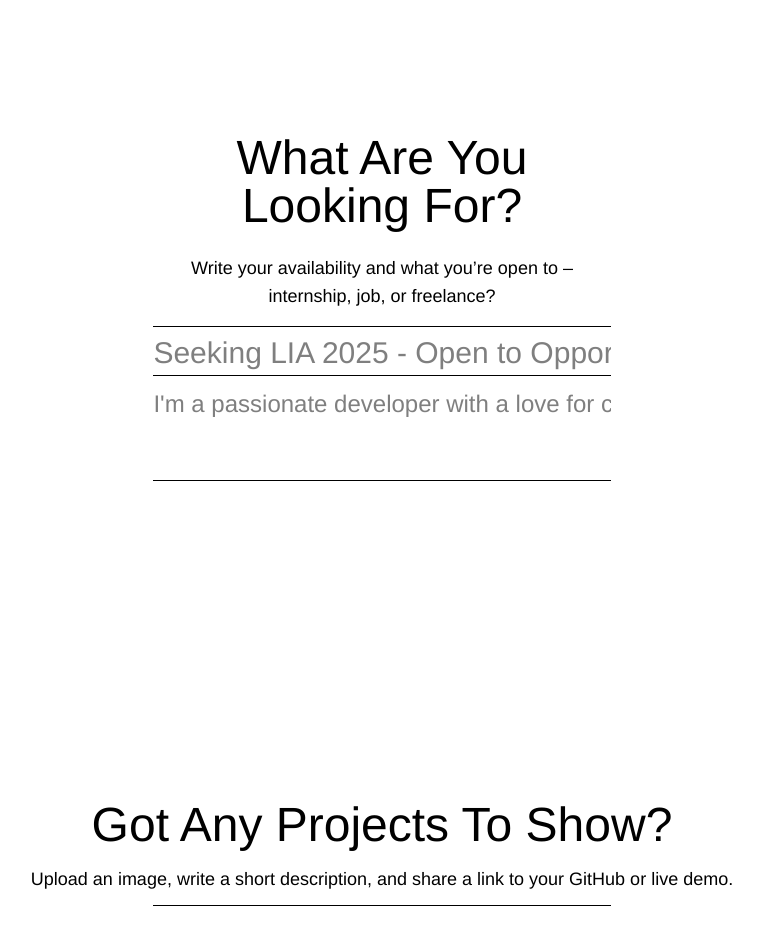
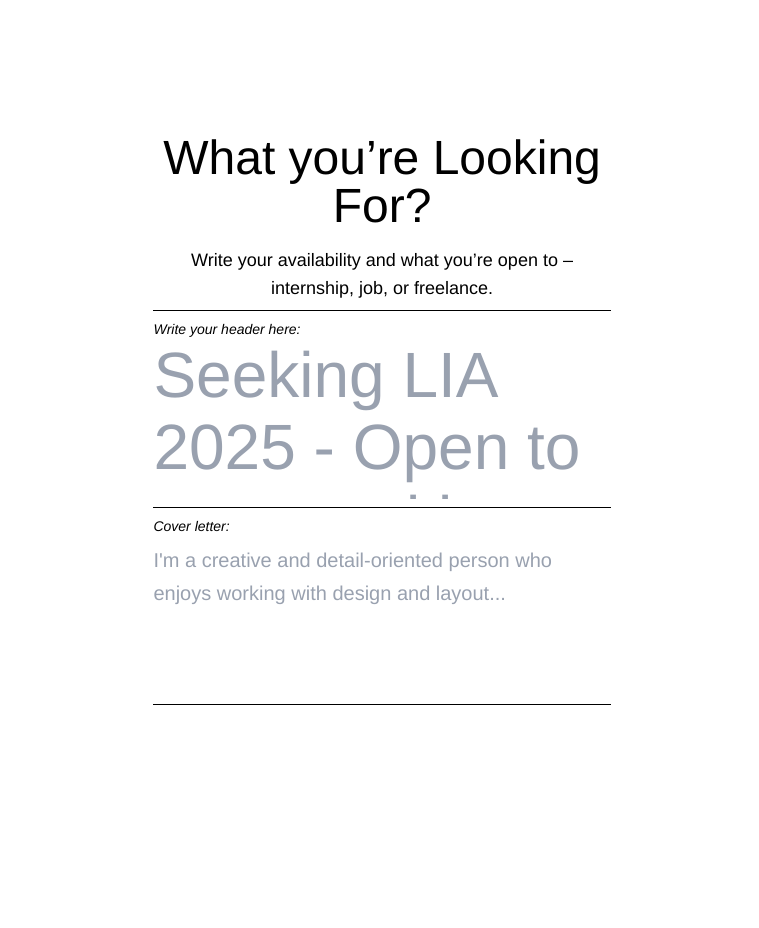
Before and after one commit to maxwelin/team-1, a React (Vite) app: page / in a window 1280 px wide. Shown: the part 2400-3328 px from the top of the page, without its empty margins (258-1017 px from the left). Built offline with nearby package versions, Linux system fonts and the light colour scheme.

Commit message:
fixat about i form

```diff
--- a/src/components/Form/Form.jsx
+++ b/src/components/Form/Form.jsx
@@ -396,28 +396,40 @@ const Form = () => {
           </div>
         </div>
 
-        <div className="flex flex-col w-1/2 mr-auto ml-auto mt-80 mb-30 gap-1">
-          <h3 className=" text-5xl text-center font-normal mb-5">
-            What Are You Looking For?
+        <div className="flex flex-col w-1/2 mx-auto mt-80 mb-0 gap-2">
+          <h3 className="text-5xl text-center font-normal mb-2">
+            What you’re Looking For?
           </h3>
-          <p className="text-lg text-center mb-3">
+          <p className="text-lg text-center">
             Write your availability and what you’re open to – internship, job,
-            or freelance?
+            or freelance.
           </p>
-          <input
-            type="text"
+
+          {/* Header textarea – större */}
+          <div className="flex flex-col border-t border-b py-2">
+            <label className="text-sm italic text-black">
+              Write your header here:
+            </label>
+            <textarea
               name="header"
               defaultValue={header}
-            placeholder="Seeking LIA 2025 - Open to Opportunities"
-            className="text-3xl text-left font-normal outline-none border-t pt-2"
+              placeholder="Seeking LIA 2025 - Open to opportunities..."
+              className="resize-none text-[4rem] leading-[4.5rem] font-light text-gray-400 focus:text-black placeholder-gray-400 outline-none transition-colors h-[160px]"
             />
-          <input
-            type="text"
+          </div>
+
+          {/* About textarea */}
+          <div className="flex flex-col border-b">
+            <label className="text-sm italic mb-2 text-black">
+              Cover letter:
+            </label>
+            <textarea
               name="about"
               defaultValue={about}
-            placeholder="I'm a passionate developer with a love for clean code and..."
-            className="outline-none border-t border-b w-full text-2xl font-thin  pb-15 pt-3"
+              placeholder="I'm a creative and detail-oriented person who enjoys working with design and layout..."
+              className="resize-none text-xl font-medium text-gray-400 focus:text-black placeholder-gray-400 outline-none transition-colors leading-relaxed h-[160px]"
             />
+          </div>
         </div>
 
         <div className="flex flex-col mt-80 mb-30">
```
Lines whose indentation alone changed are shown as unchanged.
